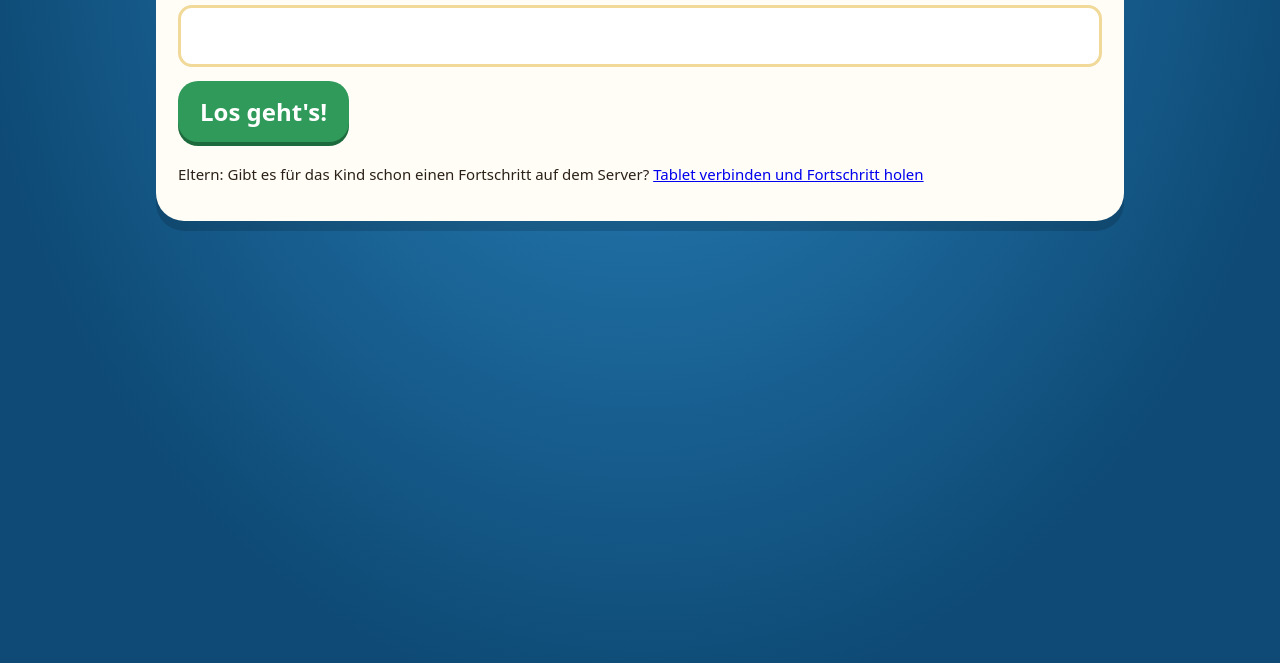
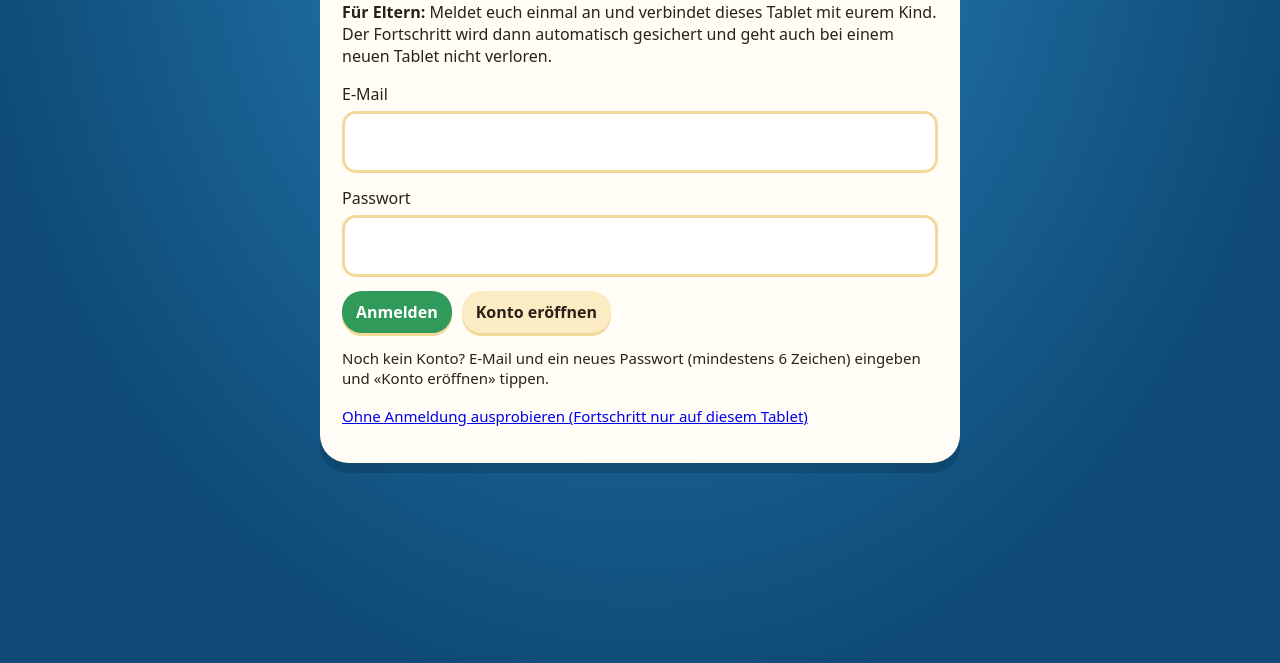
Before and after one commit to Haushalt-cp/rechtschreib-piraten-app, a plain HTML site: page index.html in a window 1280 px wide. Shown: the part 137-800 px from the top of the page. Drawn offline with Linux system fonts and the light colour scheme; a web font is replaced by a local one.

Commit message:
Erster Start: Eltern-Anmeldung mit Konto eröffnen und Kind verbinden
Co-Authored-By: Claude Opus 5.5 <noreply@anthropic.com>
Claude-Session: https://claude.ai/code/session_016XrNDZ3aTfgDFviMRANMNK

```diff
--- a/index.html
+++ b/index.html
@@ -2054,7 +2054,8 @@ function zeichenZaehlen(z, ok){ const e=S.zeichen[z]||(S.zeichen[z]={richtig:0,f
 
 function zeige(v,p){ ansicht=v; parm=p||{}; render(); }
 function render(){
-  if(!S && ansicht!=='verbinden'){ app.innerHTML=setupHTML(); return bindSetup(); }
+  if(!S && ansicht!=='verbinden' && ansicht!=='setup'){ VB=VB||{schritt:'login',erst:true}; ansicht='verbinden'; }
+  if(!S && ansicht==='setup'){ app.innerHTML=setupHTML(); return bindSetup(); }
   if(ansicht!=='figur' && ansicht!=='elternPin' && ansicht!=='eltern' && ansicht!=='verbinden' && !(S.figur&&S.figur.fertig)) ansicht='figur';
   const f = {karte,insel,bucht,burg,spiel,rundeEnde,schatzwahl,kiste,kisteStart:starteKiste,laden:piratenladen,umkleide,figur,elternPin,eltern,verbinden}[ansicht] || karte;
   f();
@@ -2091,10 +2092,11 @@ function setupHTML(){
     <label>Vorname oder Spitzname des Kindes</label><input id="sname" maxlength="20" autocomplete="off" autocorrect="off" spellcheck="false">
     ${speicherOk?'':'<div class="hinweis">⚠️ Dieser Browser erlaubt kein Speichern. Der Fortschritt geht beim Schliessen verloren.</div>'}
     <button class="knopf gruen" id="sok">Los geht's!</button>
-    <p style="margin-top:22px;font-size:15px">Eltern: Gibt es für das Kind schon einen Fortschritt auf dem Server? <a href="#" id="swieder">Tablet verbinden und Fortschritt holen</a></p></div>`;
+    <div class="hinweis">Ohne Anmeldung wird der Fortschritt nur auf diesem Tablet gespeichert. Verbinden geht später jederzeit in der Eltern-Ansicht.</div>
+    <p style="margin-top:14px;font-size:15px"><a href="#" id="swieder">Zurück zur Eltern-Anmeldung</a></p></div>`;
 }
 function bindSetup(){
-  document.getElementById('swieder').onclick=e=>{ e.preventDefault(); zeige('verbinden'); };
+  document.getElementById('swieder').onclick=e=>{ e.preventDefault(); VB={schritt:'login',erst:true}; zeige('verbinden'); };
   document.getElementById('sok').onclick=()=>{
     const n=document.getElementById('sname').value.trim();
     if(!n){ document.getElementById('sname').focus(); return; }
@@ -3168,7 +3170,10 @@ function serverBlockBinden($){
 
 /* ---- Verbinden (Eltern) ---- */
 let VB=null;   // {schritt, eltern, haushalt, kinder, meldung, wahl}
-function vbKopf(){ return `<header class="kopf"><button class="zur" id="vbzur">⬅</button><div class="titel">Mit dem Server verbinden</div><div></div></header>`; }
+function vbKopf(){ const ohne = VB.erst && (VB.schritt==='login'||VB.schritt==='laeuft'||VB.schritt==='fertig');
+  return `<header class="kopf">${ohne?'<div></div>':'<button class="zur" id="vbzur">⬅</button>'}<div class="titel">${VB.erst?'Einrichten':'Mit dem Server verbinden'}</div><div></div></header>`; }
+const SPAETER='akubine_server_spaeter';
+function spaeterMerken(){ try{ localStorage.setItem(SPAETER,'1'); }catch(e){} }
 function vbAbmelden(){ if(VB && VB.eltern){ const s=VB.eltern; sbFetch('/auth/v1/logout',{method:'POST'},s).catch(()=>{}); } VB=null; }
 async function vbKinderLaden(){
   const hh=await sbFetch('/rest/v1/haushalt?select=id,name',{},VB.eltern);
@@ -3181,11 +3186,13 @@ function verbinden(){
   if(!VB) VB={schritt:'login'};
   const m=VB.meldung?`<div class="hinweis">${esc(VB.meldung)}</div>`:'';
   let inhalt='';
-  if(VB.schritt==='login') inhalt=`<h2>🔑 Eltern-Anmeldung</h2>
-    <p>Einmal pro Tablet: Ein Elternteil meldet sich an und wählt, zu welchem Kind dieses Tablet gehört. Danach speichert das Tablet den Fortschritt automatisch auf dem Server – das Kind merkt davon nichts.</p>
-    <label>E-Mail</label><input id="vbmail" type="email" autocomplete="username" autocapitalize="off" spellcheck="false">
-    <label>Passwort</label><input id="vbpw" type="password" autocomplete="current-password">
-    ${m}<div class="zeile"><button class="knopf gruen" id="vblogin">Anmelden</button><button class="knopf" id="vbneu">Neues Eltern-Konto</button></div>`;
+  if(VB.schritt==='login') inhalt=`${VB.erst?'<h2>🏴‍☠️ Willkommen bei den Wortschatz-Piraten!</h2><p><b>Für Eltern:</b> Meldet euch einmal an und verbindet dieses Tablet mit eurem Kind. Der Fortschritt wird dann automatisch gesichert und geht auch bei einem neuen Tablet nicht verloren.</p>'
+      :'<h2>🔑 Eltern-Anmeldung</h2><p>Einmal pro Tablet: Ein Elternteil meldet sich an und wählt, zu welchem Kind dieses Tablet gehört. Danach speichert das Tablet den Fortschritt automatisch – das Kind merkt davon nichts.</p>'}
+    <label>E-Mail</label><input id="vbmail" type="email" autocomplete="username" autocapitalize="off" spellcheck="false" value="${esc(VB.mail||'')}">
+    <label>Passwort</label><input id="vbpw" type="password" autocomplete="current-password" value="${esc(VB.pw||'')}">
+    ${m}<div class="zeile"><button class="knopf gruen" id="vblogin">Anmelden</button><button class="knopf" id="vbneu">Konto eröffnen</button></div>
+    <p style="font-size:15px">Noch kein Konto? E-Mail und ein neues Passwort (mindestens 6 Zeichen) eingeben und «Konto eröffnen» tippen.</p>
+    ${VB.erst?`<p style="margin-top:18px;font-size:15px"><a href="#" id="vbohne">${S?'Später verbinden':'Ohne Anmeldung ausprobieren (Fortschritt nur auf diesem Tablet)'}</a></p>`:''}`;
   else if(VB.schritt==='haushalt') inhalt=`<h2>🏠 Haushalt anlegen</h2>
     <p>Zu diesem Konto gibt es noch keinen Haushalt.</p>
     <label>Name des Haushalts (z. B. Familie Muster)</label><input id="vbhh" maxlength="60" autocomplete="off">
@@ -3193,12 +3200,12 @@ function verbinden(){
     <h3>Oder: Einladung vom anderen Elternteil</h3>
     <label>Code</label><input id="vbcode" maxlength="6" autocomplete="off" autocapitalize="characters" spellcheck="false">
     <button class="knopf" id="vbcodeok">Code einlösen</button>`;
-  else if(VB.schritt==='kinder') inhalt=`<h2>👧👦 Zu welchem Kind gehört dieses Tablet?</h2>
+  else if(VB.schritt==='kinder') inhalt=`<h2>👧👦 Für welches Kind ist dieses Tablet?</h2>
     <p>Haushalt: <b>${esc(VB.haushalt.name)}</b></p>${m}
     <div class="wahl-liste" style="display:flex;flex-direction:column;gap:10px">
     ${VB.kinder.map(k=>`<button class="knopf" data-kind="${k.id}">${esc(k.name)} <small style="font-weight:400">${k.stand_version?`· auf dem Server: ${k.muenzen||0} Münzen, zuletzt ${zeitText(k.aktualisiert_am)}`:'· noch kein Fortschritt auf dem Server'}</small></button>`).join('')}
     </div>
-    <h3>Neues Kind</h3>
+    <h3>${VB.kinder.length?'Oder neues Kind':'Kind eintragen'}</h3>
     <div class="zeile"><input id="vbkind" maxlength="20" autocomplete="off" value="${S?esc(S.name):''}" placeholder="Vorname oder Spitzname" style="max-width:300px;margin:0"><button class="knopf gruen" id="vbkindok">Anlegen und verbinden</button></div>
     <h3>Zweiter Elternteil</h3>
     <div class="zeile"><button class="knopf" id="vbeinl">Einladungscode erstellen</button><span id="vbeinlcode"></span></div>`;
@@ -3212,20 +3219,21 @@ function verbinden(){
   else if(VB.schritt==='laeuft') inhalt=`<h2>⏳ Einen Moment …</h2>${m}`;
   else if(VB.schritt==='fertig') inhalt=`<h2>✓ Verbunden</h2><p>Dieses Tablet gehört jetzt zu <b>${esc(SV.name)}</b>. Der Fortschritt wird ab jetzt automatisch auf dem Server gespeichert.</p>
     <button class="knopf gruen" id="vbfertig">Fertig</button>`;
-  app.innerHTML=`${vbKopf()}<div class="blatt eltern setup" style="max-width:640px">${inhalt}</div>`;
+  app.innerHTML=`${vbKopf()}<div class="blatt eltern setup" style="max-width:640px;margin:10px auto">${inhalt}</div>`;
   const $=id=>document.getElementById(id);
-  const zurueck=()=>{ vbAbmelden(); if(!S) zeige('karte'); else zeige(elternOk?'eltern':'karte'); };
-  $('vbzur').onclick=zurueck;
+  const zurueck=()=>{ if(VB.erst){ vbAbmelden(); VB={schritt:'login',erst:true}; return render(); } vbAbmelden(); if(!S) zeige('karte'); else zeige(elternOk?'eltern':'karte'); };
+  if($('vbzur')) $('vbzur').onclick=zurueck;
   const fehler=e=>{ VB.meldung=e.message; if(VB.schritt==='laeuft') VB.schritt=VB.vorher||'login'; render(); };
   const schritt=async(fn)=>{ VB.vorher=VB.schritt; VB.meldung=''; VB.schritt='laeuft'; render(); try{ await fn(); }catch(e){ return fehler(e); } render(); };
   if(VB.schritt==='login'){
-    const daten=()=>({email:$('vbmail').value.trim(), password:$('vbpw').value});
+    const daten=()=>{ VB.mail=$('vbmail').value.trim(); VB.pw=$('vbpw').value; return {email:VB.mail, password:VB.pw}; };
+    if($('vbohne')) $('vbohne').onclick=e=>{ e.preventDefault(); spaeterMerken(); VB=null; zeige(S?'karte':'setup'); };
     $('vblogin').onclick=()=>{ const d=daten(); if(!d.email||!d.password){ VB.meldung='Bitte E-Mail und Passwort eingeben.'; return render(); }
-      schritt(async()=>{ VB.eltern=sessAus(await sbFetch('/auth/v1/token?grant_type=password',{method:'POST',body:d})); await vbKinderLaden(); }); };
-    $('vbneu').onclick=()=>{ const d=daten(); if(!d.email||!d.password){ VB.meldung='Bitte E-Mail und ein Passwort (mindestens 6 Zeichen) eingeben, dann nochmals «Neues Eltern-Konto» tippen.'; return render(); }
+      schritt(async()=>{ VB.eltern=sessAus(await sbFetch('/auth/v1/token?grant_type=password',{method:'POST',body:d})); VB.pw=''; await vbKinderLaden(); }); };
+    $('vbneu').onclick=()=>{ const d=daten(); if(!d.email||!d.password){ VB.meldung='Bitte E-Mail und ein neues Passwort (mindestens 6 Zeichen) eingeben, dann nochmals «Konto eröffnen» tippen.'; return render(); }
       schritt(async()=>{ const r=await sbFetch('/auth/v1/signup?redirect_to='+encodeURIComponent(location.origin+location.pathname),{method:'POST',body:d});
-        if(r && r.access_token){ VB.eltern=sessAus(r); await vbKinderLaden(); }
-        else { VB.schritt='login'; VB.meldung='Fast geschafft: Supabase hat eine E-Mail an '+d.email+' geschickt. Bitte den Link darin antippen und danach hier anmelden.'; } }); };
+        if(r && r.access_token){ VB.eltern=sessAus(r); VB.pw=''; await vbKinderLaden(); }
+        else { VB.schritt='login'; VB.meldung='Fast geschafft! Wir haben eine E-Mail an '+d.email+' geschickt. Bitte darin auf den Bestätigungslink tippen, dann hierher zurückkommen und «Anmelden» tippen.'; } }); };
   }
   if(VB.schritt==='haushalt'){
     $('vbhhok').onclick=()=>{ const n=$('vbhh').value.trim(); if(!n){ VB.meldung='Bitte einen Namen eingeben.'; return render(); }
@@ -3276,6 +3284,8 @@ if(location.hash && /access_token|error_description/.test(location.hash)) try{ h
 if(S){ setInsel((S.lauf && !S.lauf.kiste && S.lauf.ins) || S.aktInsel || 'tier');
   [S.lauf, ...Object.values(S.laeufe||{})].forEach(L=>{ if(L && L.aufgaben) formenSetzen(S, L.aufgaben); }); }
 window.__wp = {S:()=>S, SV:()=>SV, syncJetzt, SATZ, zeige, speichern, satzZumVorlesen, setEltern:v=>{elternOk=v;}};   /* nur für Tests */
+{ let sp=false; try{ sp=localStorage.getItem(SPAETER)==='1'; }catch(e){}
+  if(!verbunden() && !(S && sp)){ ansicht='verbinden'; VB={schritt:'login',erst:true}; } }
 render();
 startAbgleich();
 })();
```
